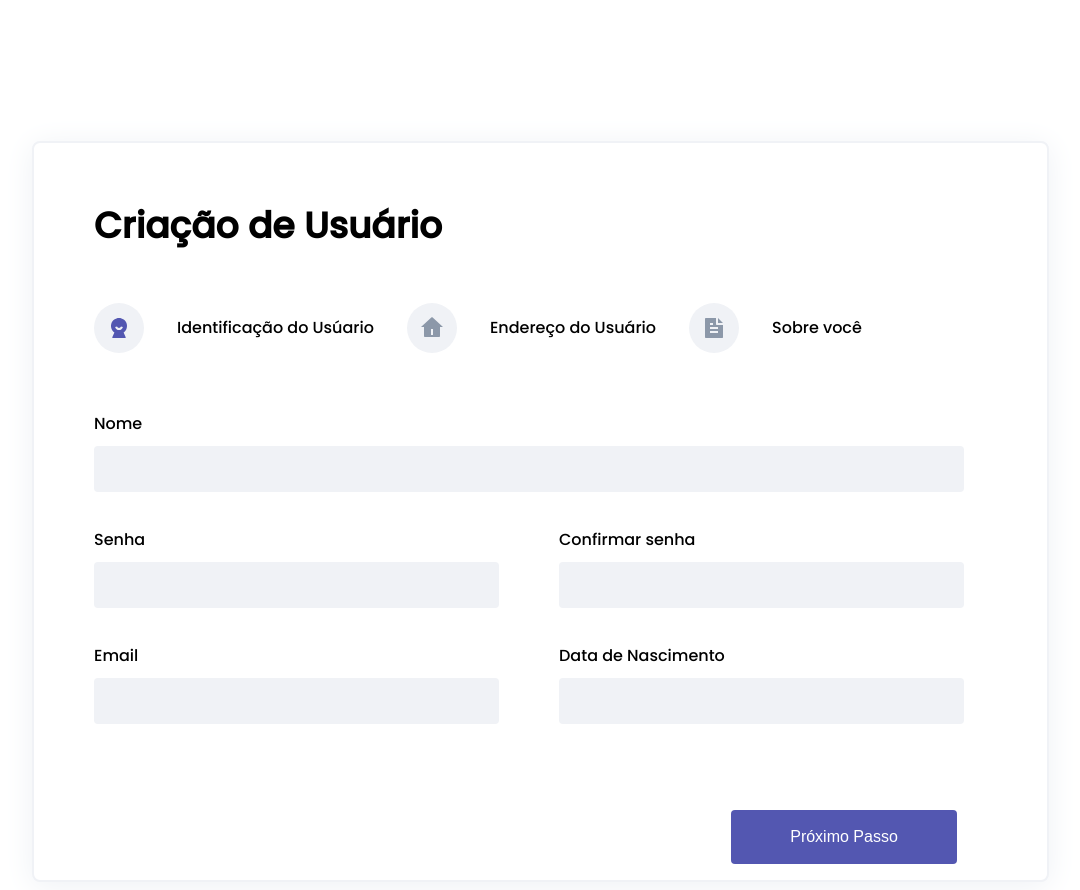
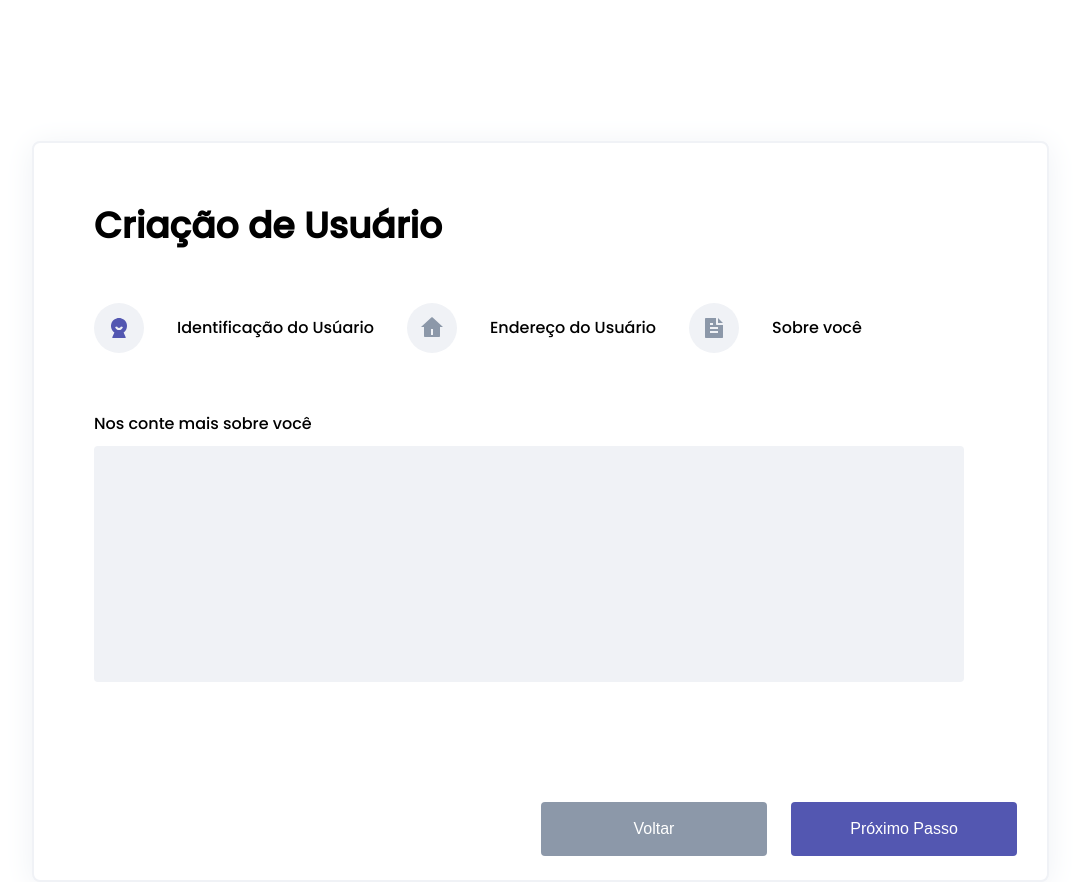
Before and after one commit to Andre-Macedo/teste-frontend-sossego, a React (Create React App) app: page / in a window 1280 px wide. Shown: the whole page, without its empty margins (179-1259 px from the left). Built offline with nearby package versions, Linux system fonts and the light colour scheme.

Commit message:
feat: add AdressForm abd AboutForm

```diff
--- a/src/components/Input.jsx
+++ b/src/components/Input.jsx
@@ -3,9 +3,12 @@ import React from 'react';
 export const Input = props => {
     const {
         label,
+        inputId,
         inputType,
         inputName,
         inputPlaceholder,
+        className,
+        isRequired,
         value,
         setValue,
     } = props;
@@ -15,9 +18,13 @@ export const Input = props => {
         <label>
             {label}
             <input
+                className={className}
+                id={inputId}
                 type={inputType}
                 name={inputName}
                 placeholder={inputPlaceholder}
+
+                required={isRequired}
 
                 value={value}
                 onChange={event => setValue(event.target.value)}
--- a/src/pages/AboutForm.jsx
+++ b/src/pages/AboutForm.jsx
@@ -1,8 +1,22 @@
 import React from "react";
+import { Input } from "../components/Input";
+
+import "../styles/aboutform.scss"
 
 function AboutForm() {
 
-    return
+    return (
+        <form>
+            <label id="aboutTextBox">
+                Nos conte mais sobre você
+                <textarea type="text" width="874px" rows="13" />
+            </label>
+            <div className="buttons">
+                <Input className="button_voltar" inputType="button" value="Voltar" />
+                <Input inputType="button" value="Próximo Passo" />
+            </div>
+        </form>
+    )
 }
 
 
--- a/src/pages/AdressForm.jsx
+++ b/src/pages/AdressForm.jsx
@@ -1,52 +1,26 @@
 import React from "react";
+import { Input } from "../components/Input";
+import "../styles/adressform.scss"
 
 function AddressForm() {
 
     return (
         <form>
-
-            <label> CEP
-                <input
-                    type="text"
-                    name="name"
-                />
-            </label>
             <div className="bottomdiv">
-                <label>
-                    Senha
-                    <input
-                        type="password"
-                        name="senha"
-                    />
-                </label>
-                <label>
-                    Confirmar Senha
-                    <input
-                        type="password"
-                        name="confirmar senha"
-                    />
-                </label>
+                <Input label="CEP" inputType="text" inputName="CEP" />
+                <Input label="Rua" inputType="text" inputName="Rua" />
             </div>
             <div className="bottomdiv">
-                <label>
-                    Email
-                    <input
-                        type="email"
-                        name="email"
-                    />
-                </label>
-                <label>
-                    Data de Nascimento
-                    <input
-                        type="text"
-                        onChange={(e) => console.log(e.target.value)}
-                        onFocus={(e) => (e.target.type = "date")}
-                        onBlur={(e) => (e.target.type = "text")}
-                    />
-                </label>
+                <div className="bottomdiv2">
+                    <Input label="Número" inputType="text" inputName="Numero" />
+                    <Input label="Bairro" inputType="text" inputName="Bairro" />
+                </div>
+                <Input label="Cidade" inputType="text" inputName="Cidade" />
             </div>
+            <Input label="Ponto de Referência" inputType="text" inputName="Ponto de referencia" />
             <div className="buttons">
-                <input type="button" value="Próximo Passo" />
+                <Input className="button_voltar" inputType="button" value="Voltar" />
+                <Input inputType="button" value="Próximo Passo" />
             </div>
         </form>
     )
--- a/src/pages/Layout.jsx
+++ b/src/pages/Layout.jsx
@@ -4,6 +4,7 @@ import { Outlet } from "react-router-dom";
 import "../styles/layout.scss"
 import UserForm from "./UserForm";
 import AddressForm from "./AdressForm";
+import AboutForm from "./AboutForm";
 
 function Layout() {
 
@@ -11,7 +12,7 @@ function Layout() {
         <div className="container">
             <h1>Criação de Usuário</h1>
             <NavBar />
-            <UserForm />
+            <AboutForm />
         </div>
     )
 }
--- /dev/null
+++ b/src/styles/aboutform.scss
@@ -0,0 +1,8 @@
+#aboutTextBox {
+    margin-bottom: 60px;
+
+    input {
+        height: 232px;
+    }
+
+}
--- /dev/null
+++ b/src/styles/adressform.scss
@@ -0,0 +1,14 @@
+.bottomdiv2 {
+    display: flex;
+    flex: 1;
+    margin-right: 51px;
+
+    label {
+        margin-right: 9px;
+
+    }
+
+    input {
+        width: 194px
+    }
+}
--- a/src/styles/layout.scss
+++ b/src/styles/layout.scss
@@ -8,6 +8,7 @@
     height: 741px;
     left: 211px;
     top: 141px;
+
 
     background: #FFFFFF;
 
@@ -62,9 +63,21 @@ label {
 
 
 .buttons {
+    display: flex;
+    flex-direction: row;
     margin-left: auto;
     margin-right: 7px;
     margin-top: 60px;
+
+    label {
+        margin-right: 0px;
+    }
+
+    .button_voltar {
+        margin-right: 24px;
+        background-color: #8C98A9;
+    }
+
 }
 
 input[type="button"] {
@@ -79,3 +92,11 @@ input[type="button"] {
     line-height: 24px;
 
 }
+
+textarea {
+    background-color: #F0F2F6;
+    border-radius: 4px;
+    border: 0;
+    resize: none;
+    height: 232px;
+}
```
